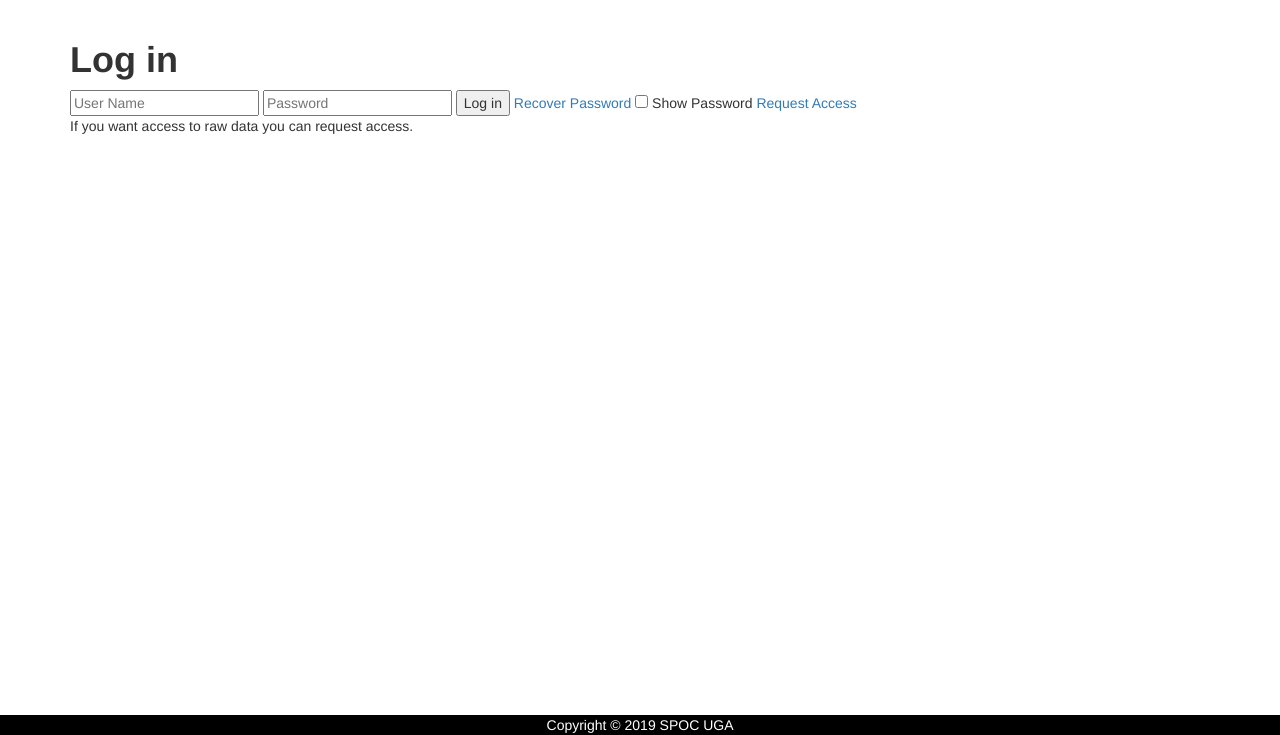
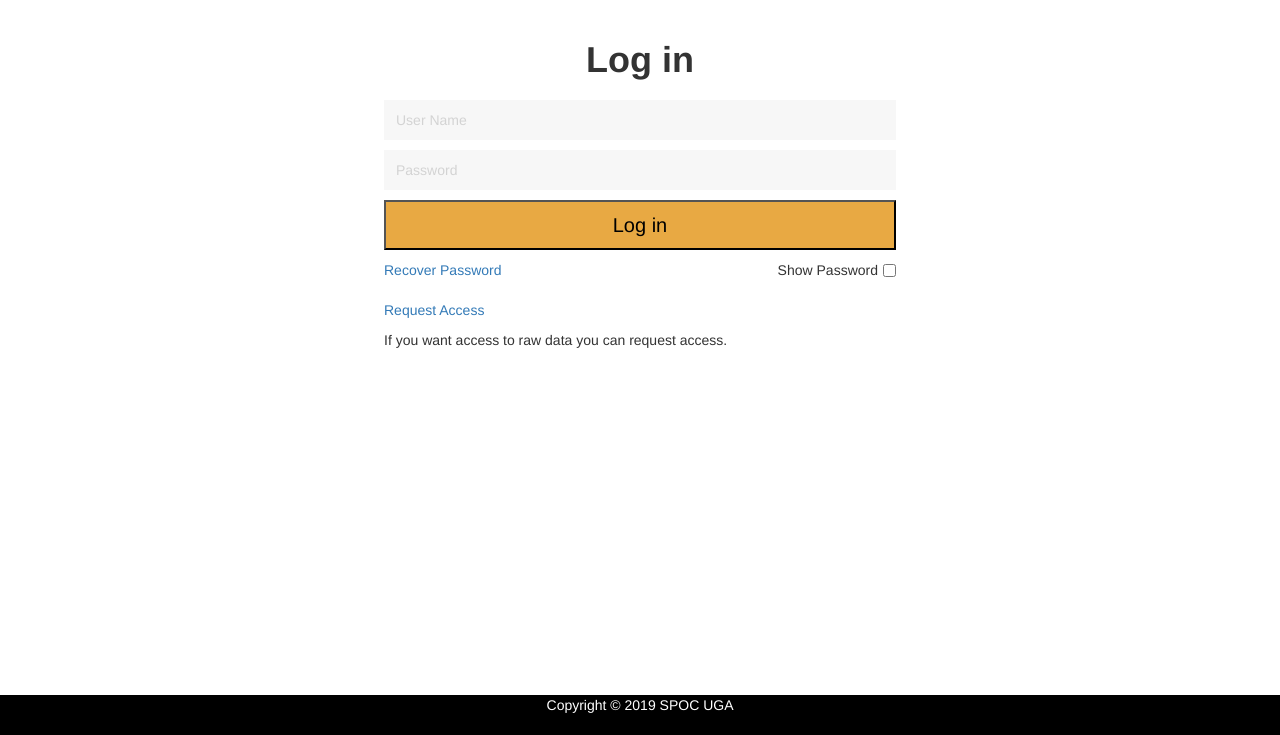
Before and after one commit to daniel0226/SPOC-Data-Portal, a PHP site: page /php/Login.php in a window 1280 px wide. Shown: the part 65-800 px from the top of the page. Run offline with PHP 8.4, Linux system fonts and the light colour scheme.

Commit message:
Finished first version of Login page

```diff
--- a/css/custom.css
+++ b/css/custom.css
@@ -14,8 +14,10 @@
 /* ~~~ bottom.html ~~~ */
 #Footer{
 	position: absolute;
-    bottom: 0;
-    width: 100%;
+	bottom: 0;
+	left: 0;
+	width: 100%;
+	height: 5%;
 	background-color: black;
 	color: white;
     text-align: center;
@@ -23,7 +25,51 @@
 
 
 /* ~~~ Login.php ~~~ */
-#login
-{
+.container{
+	margin: auto;
+	width: 40%;
+	height: 50%;
+	text-align: center
+}
+.containerLoginr{
+	position: relative;
 	margin: auto;
 }
+.containerLogin > div{
+	margin-bottom: 10px;
+}
+.containerLogin > div > input[type=text], input[type=password]{
+	background-color: #F7F7F7;
+	outline: none;
+	border-width: 0px;
+	width: 100%;
+	height: 40px;
+}
+.containerLogin > div > input[type="checkbox"]{
+	margin-left: 5px;
+	float:right;
+}
+.containerLogin > div >input[type=text]::placeholder, input[type=password]::placeholder{
+	color: lightgray;
+	padding-left: 10px;
+}
+
+.containerLogin > div> input[type="submit"]{
+	color: black;
+	background-color: #E8A943;
+	width: 100%;
+	height: 50px;
+	font-size: 15pt;
+}
+
+.containerLogin > div> input[type="submit"]:hover{
+	background-color: #CF9539;
+}
+
+.containerLogin > div > a, p{
+	float: left;
+}
+.floatRight
+{
+	float: right;
+}
--- a/php/Login.php
+++ b/php/Login.php
@@ -1,16 +1,31 @@
 
 <?php include("../html/top.html"); ?>
-<div id="login">
-    <form action="login-submit.php" method="get" enctype="multipart/form-data">
-        <div class = "container">
+<div>
+    <form action="login-submit.php" method="get" enctype="multipart/form-data" class="login">
+        <div class = "container containerLogin">
+            <div class="row">
                 <h1><strong>Log in</strong></h1>
+            </div>
+            <div class ="row">
                 <input type="text" placeholder="User Name" name="Username" required>
+            </div>
+            <div class ="row">
                 <input type="password" placeholder="Password" name="Password" required id="PasswordField">
+            </div>
+            <div class ="row">
                 <input type="submit" value="Log in">
+            </div>
+            <div class ="row">
                 <a href="../php/RecoverPassword.php">Recover Password</a>
-            <input type="checkbox" onclick="showPassword()"> Show Password
+                <input type="checkbox" onclick="showPassword()">
+                <p class="floatRight">Show Password</p>
+            </div>
+            <div class ="row">
                 <a href="../php/RequestAccess.php">Request Access</a>
+            </div>
+            <div class ="row">
                 <p>If you want access to raw data you can request access.</p>
+            </div>
         </div><!-- container container-table -->
     </form> <!-- form login-submit.php-->
 </div><!-- Login -->
```
Lines whose indentation alone changed are shown as unchanged.
